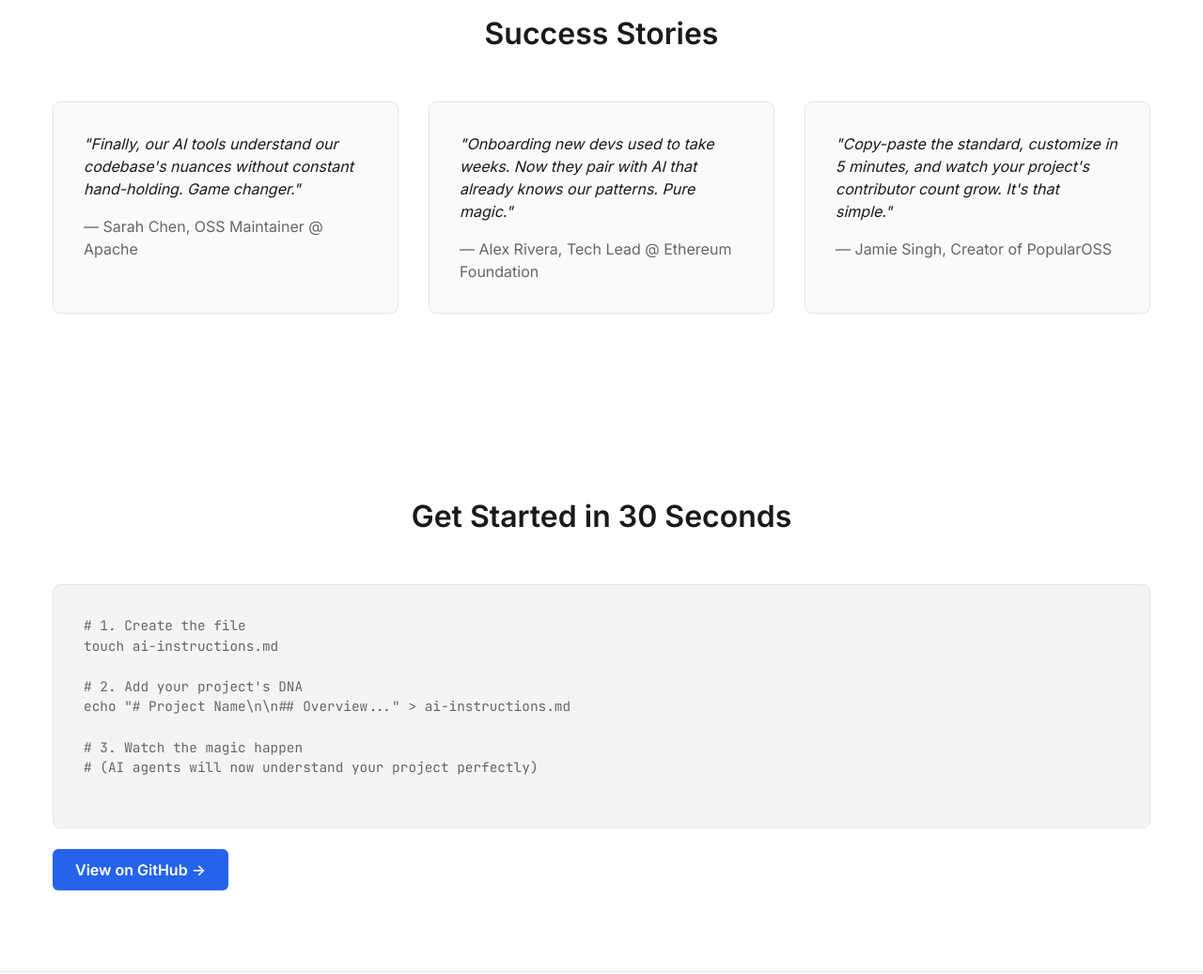
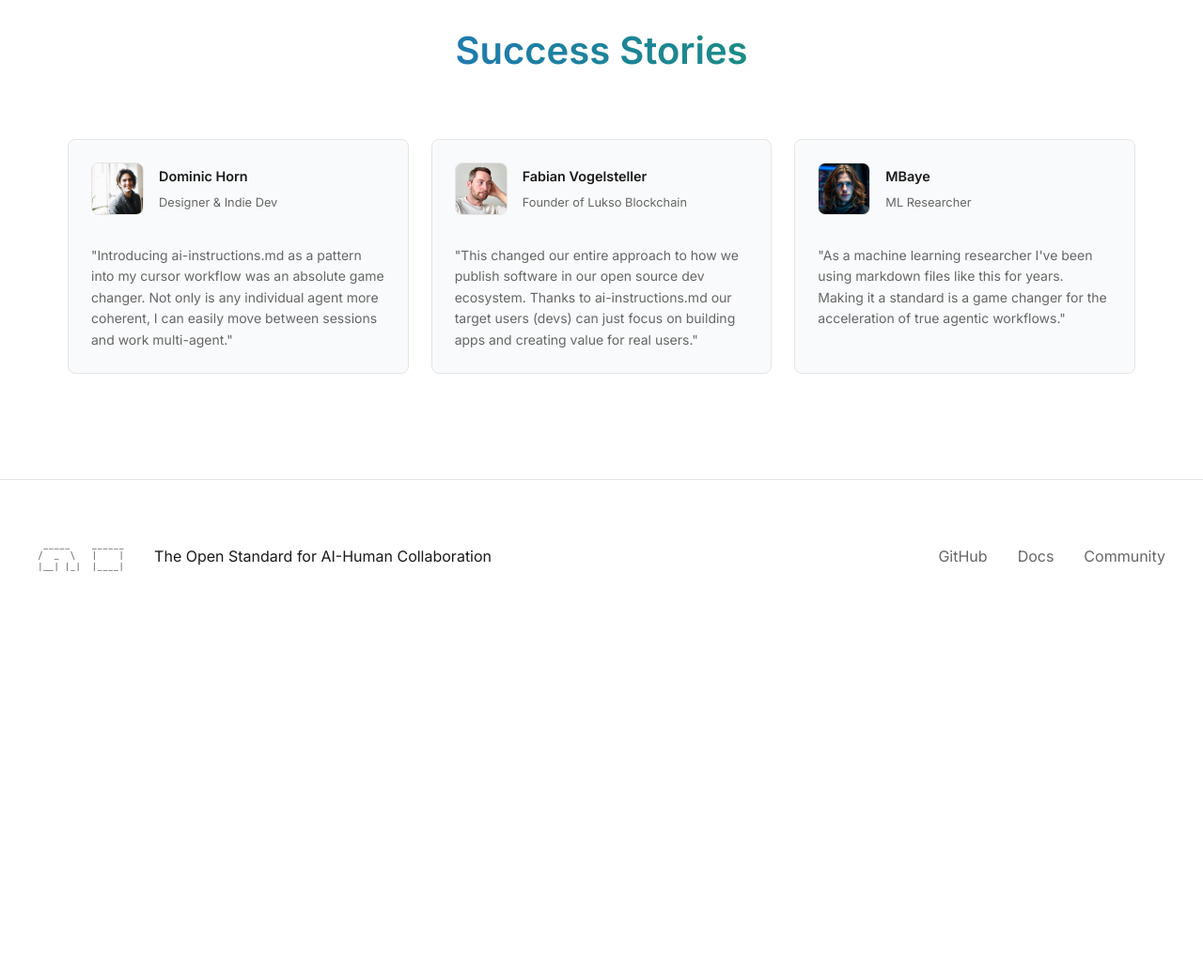
Before and after one commit to Common-Ground-DAO/ai-instructions.md, a plain HTML site: page index.html in a window 1280 px wide. Shown: the part 1300-2337 px from the top of the page at 94% size. After the commit the page ends 1973 px from the top, so only its background shows below. Drawn offline with Linux system fonts and the light colour scheme.

Commit message:
made success stories real

```diff
--- a/index.html
+++ b/index.html
@@ -145,33 +145,36 @@
         <h2>Success Stories</h2>
         <div class="testimonials">
             <blockquote>
-                <p>"Finally, our AI tools understand our codebase's nuances without constant hand-holding. Game changer."</p>
-                <cite>— Sarah Chen, OSS Maintainer @ Apache</cite>
+                <div class="testimonial-header">
+                    <img src="/assets/images/bio-dmnc.jpg" alt="Dominic Horn" class="testimonial-image" />
+                    <div class="testimonial-author">
+                        <cite>Dominic Horn</cite>
+                        <span class="author-title">Designer & Indie Dev</span>
+                    </div>
+                </div>
+                <p>"Introducing ai-instructions.md as a pattern into my cursor workflow was an absolute game changer. Not only is any individual agent more coherent, I can easily move between sessions and work multi-agent."</p>
             </blockquote>
             <blockquote>
-                <p>"Onboarding new devs used to take weeks. Now they pair with AI that already knows our patterns. Pure magic."</p>
-                <cite>— Alex Rivera, Tech Lead @ Ethereum Foundation</cite>
+                <div class="testimonial-header">
+                    <img src="/assets/images/bio-fabian.jpg" alt="Fabian Vogelsteller" class="testimonial-image" />
+                    <div class="testimonial-author">
+                        <cite>Fabian Vogelsteller</cite>
+                        <span class="author-title">Founder of Lukso Blockchain</span>
+                    </div>
+                </div>
+                <p>"This changed our entire approach to how we publish software in our open source dev ecosystem. Thanks to ai-instructions.md our target users (devs) can just focus on building apps and creating value for real users."</p>
             </blockquote>
             <blockquote>
-                <p>"Copy-paste the standard, customize in 5 minutes, and watch your project's contributor count grow. It's that simple."</p>
-                <cite>— Jamie Singh, Creator of PopularOSS</cite>
+                <div class="testimonial-header">
+                    <img src="/assets/images/bio-mbaye.jpg" alt="MBaye" class="testimonial-image" />
+                    <div class="testimonial-author">
+                        <cite>MBaye</cite>
+                        <span class="author-title">ML Researcher</span>
+                    </div>
+                </div>
+                <p>"As a machine learning researcher I've been using markdown files like this for years. Making it a standard is a game changer for the acceleration of true agentic workflows."</p>
             </blockquote>
         </div>
-    </section>
-
-    <section id="get-started" class="get-started-section">
-        <h2>Get Started in 30 Seconds</h2>
-        <pre class="installation-steps">
-# 1. Create the file
-touch ai-instructions.md
-
-# 2. Add your project's DNA
-echo "# Project Name\n\n## Overview..." > ai-instructions.md
-
-# 3. Watch the magic happen
-# (AI agents will now understand your project perfectly)
-        </pre>
-        <a href="https://github.com/Common-Ground-DAO/ai-instructions.md" class="cta-primary">View on GitHub →</a>
     </section>
 
     <footer>
--- a/styles.css
+++ b/styles.css
@@ -212,25 +212,69 @@ h2 {
 
 .testimonials {
     display: grid;
-    grid-template-columns: repeat(auto-fit, minmax(300px, 1fr));
+    grid-template-columns: repeat(3, 1fr);
     gap: 2rem;
+    padding: 1rem;
 }
 
 blockquote {
     background: var(--card-bg);
-    padding: 2rem;
+    padding: 1.5rem;
     border-radius: 8px;
     border: 1px solid var(--border);
 }
 
-blockquote p {
+.testimonial-header {
+    display: flex;
+    align-items: center;
+    gap: 1rem;
     margin-bottom: 1rem;
-    font-style: italic;
 }
 
-cite {
+.testimonial-image {
+    width: 64px;  /* Fixed size */
+    height: 64px;
+    border-radius: 50%;
+    object-fit: cover;
+    border: 1px solid var(--border);
+}
+
+.testimonial-author {
+    display: flex;
+    flex-direction: column;
+}
+
+.testimonial-author cite {
+    font-style: normal;
+    font-weight: 600;
+    font-size: 1rem;
+    color: var(--text);
+    margin-bottom: 0.25rem;
+}
+
+.author-title {
+    font-size: 0.875rem;
     color: var(--text-dim);
-    font-style: normal;
+}
+
+blockquote p {
+    font-size: 0.875rem;
+    line-height: 1.6;
+    color: var(--text-dim);
+    margin: 0;
+}
+
+/* Responsive adjustments */
+@media (max-width: 1024px) {
+    .testimonials {
+        grid-template-columns: repeat(2, 1fr);
+    }
+}
+
+@media (max-width: 640px) {
+    .testimonials {
+        grid-template-columns: 1fr;
+    }
 }
 
 .installation-steps {
@@ -1210,3 +1254,135 @@ nav {
 [data-theme="light"] .project-input::placeholder {
     color: var(--text-dim);
 }
+
+/* Testimonials Section */
+.proof-section {
+    padding: 4rem 1rem;
+    max-width: 1200px;
+    margin: 0 auto;
+}
+
+.proof-section h2 {
+    text-align: center;
+    margin-bottom: 3rem;
+    font-size: 2rem;
+}
+
+.testimonials {
+    display: grid;
+    grid-template-columns: repeat(3, 1fr);
+    gap: 1.5rem;
+    max-width: 1200px;
+    margin: 0 auto;
+}
+
+blockquote {
+    background: var(--card-bg);
+    padding: 1.5rem;
+    border-radius: 8px;
+    border: 1px solid var(--border);
+    display: flex;
+    flex-direction: column;
+    gap: 1rem;
+    margin: 0;
+}
+
+.testimonial-header {
+    display: flex;
+    align-items: center;
+    gap: 1rem;
+}
+
+.testimonial-image {
+    width: 56px;
+    height: 56px;
+    border-radius: 8px;
+    object-fit: cover;
+}
+
+.testimonial-author {
+    display: flex;
+    flex-direction: column;
+    gap: 0.25rem;
+}
+
+.testimonial-author cite {
+    font-style: normal;
+    font-weight: 600;
+    font-size: 0.9rem;
+    color: var(--text);
+}
+
+.author-title {
+    font-size: 0.8rem;
+    color: var(--text-dim);
+}
+
+blockquote p {
+    margin: 0;
+    font-size: 0.875rem;
+    line-height: 1.6;
+    color: var(--text-dim);
+}
+
+/* Responsive adjustments */
+@media (max-width: 1024px) {
+    .testimonials {
+        grid-template-columns: repeat(2, 1fr);
+    }
+}
+
+@media (max-width: 640px) {
+    .testimonials {
+        grid-template-columns: 1fr;
+    }
+
+    .proof-section {
+        padding: 2rem 1rem;
+    }
+}
+
+/* Enhanced Section Headlines */
+.benefits-section h2,
+.proof-section h2 {
+    text-align: center;
+    margin-bottom: 3rem;
+    font-size: 2.5rem;
+    background: linear-gradient(90deg, var(--primary) 0%, var(--accent) 100%);
+    -webkit-background-clip: text;
+    -webkit-text-fill-color: transparent;
+    background-clip: text;
+}
+
+/* Section Padding */
+.benefits-section,
+.proof-section {
+    padding: 6rem 1rem;
+}
+
+/* Responsive adjustments */
+@media (max-width: 1024px) {
+    .benefits-section h2,
+    .proof-section h2 {
+        font-size: 2rem;
+        margin-bottom: 2.5rem;
+    }
+
+    .benefits-section,
+    .proof-section {
+        padding: 4rem 1rem;
+    }
+}
+
+@media (max-width: 640px) {
+    .benefits-section h2,
+    .proof-section h2 {
+        font-size: 1.75rem;
+        margin-bottom: 2rem;
+    }
+
+    .benefits-section,
+    .proof-section {
+        padding: 3rem 1rem;
+    }
+}
```
Also changed, not shown: assets/images/bio-dmnc.jpg (added), assets/images/bio-fabian.jpg (added), assets/images/bio-mbaye.jpg (added).
